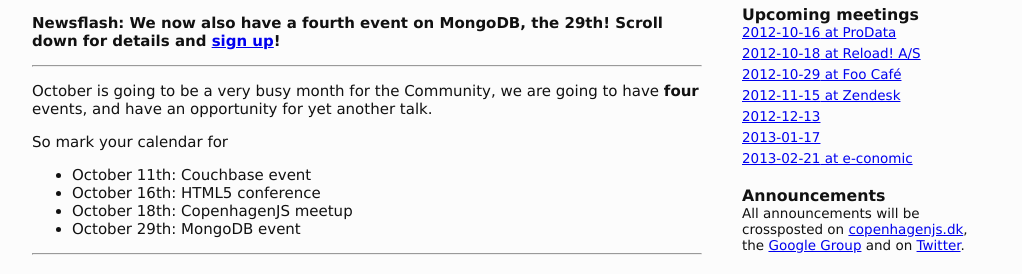
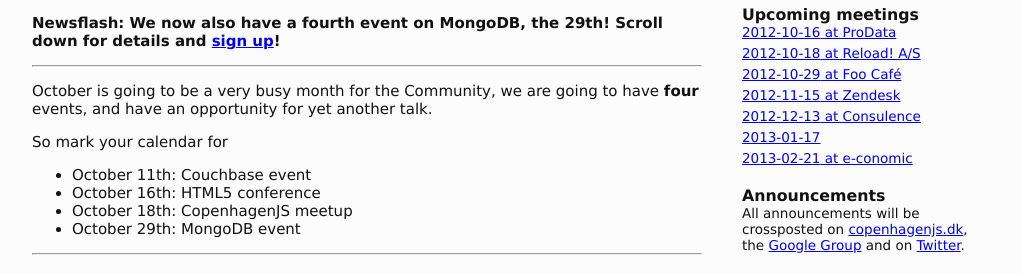
Before and after one commit to copenhagenjs/copenhagenjs.dk, a Jekyll site: the page built from index.html, in a window 1280 px wide. Shown: the part 185-459 px from the top of the page, without its empty margins (128-1150 px from the left). Built offline with Jekyll 4.4.1, drawn with Linux system fonts in a browser that asks for light colours; Markdown is read by kramdown in place of the engine named in the settings; a script that is not in the unit is left out.

Commit message:
Added Consulence as host for December meetup

```diff
--- a/_includes/upcoming.md
+++ b/_includes/upcoming.md
@@ -4,7 +4,7 @@
 	<p><a href="http://lanyrd.com/2012/copenhagenjs-october/"><time datetime="2012-10-18T19:00">2012-10-18</time> at Reload! A/S</a></p>
 	<p><a href="http://simpleeventsignup.com/event/14498/signup/attendees?signup_token=1f4fd13ac194b6c"><time datetime="2012-10-29T19:00">2012-10-29</time> at Foo Café</a></p>
 	<p><a href="http://lanyrd.com/2012/copenhagenjs-november/"><time datetime="2012-11-15T19:00">2012-11-15</time> at Zendesk</a></p>
-	<p><a href="http://lanyrd.com/2012/copenhagenjs-december/"><time datetime="2012-12-13T19:00">2012-12-13</time></a></p>
+	<p><a href="http://lanyrd.com/2012/copenhagenjs-december/"><time datetime="2012-12-13T19:00">2012-12-13</time> at Consulence</a></p>
 	<p><a href="http://lanyrd.com/2013/copenhagenjs-january/"><time datetime="2013-01-17T19:00">2013-01-17</time></a></p>
 	<p><a href="http://lanyrd.com/2013/copenhagenjs-february/"><time datetime="2013-02-21T19:00">2013-02-21</time> at e-conomic</a></p>
 </div>
```
